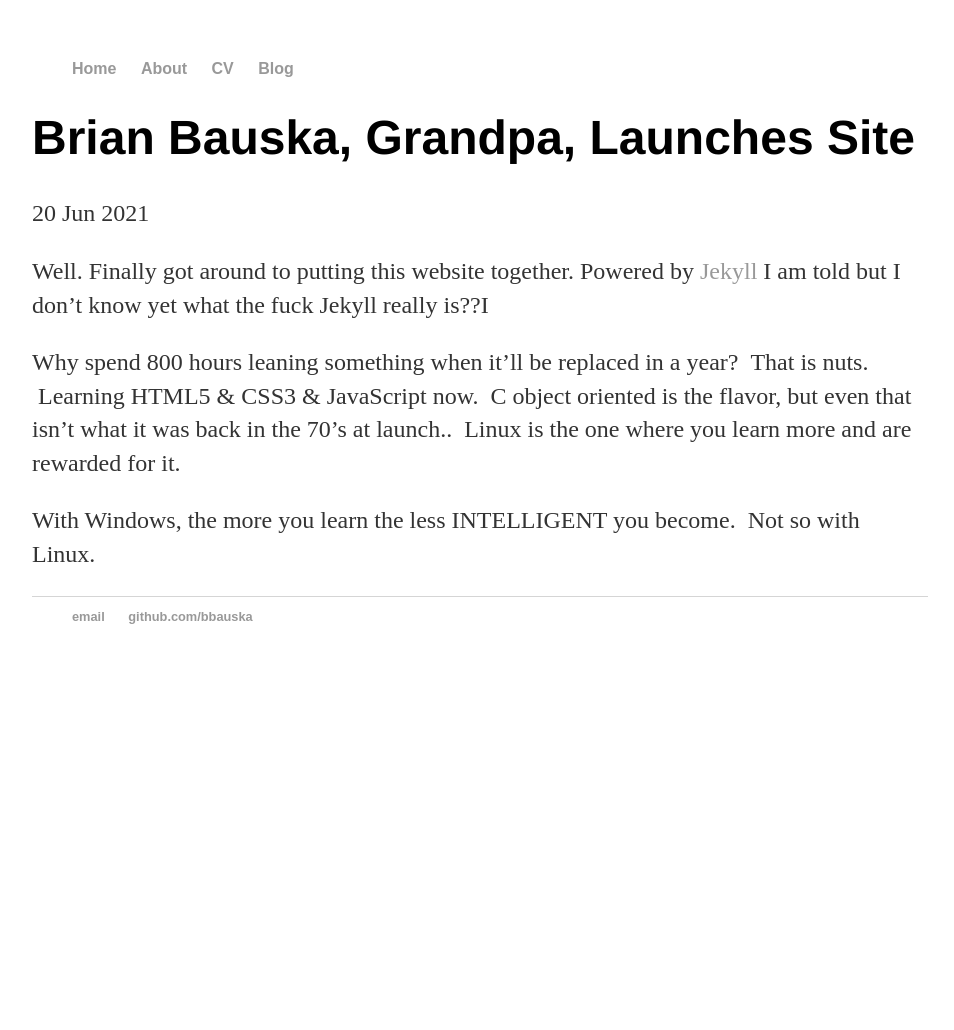
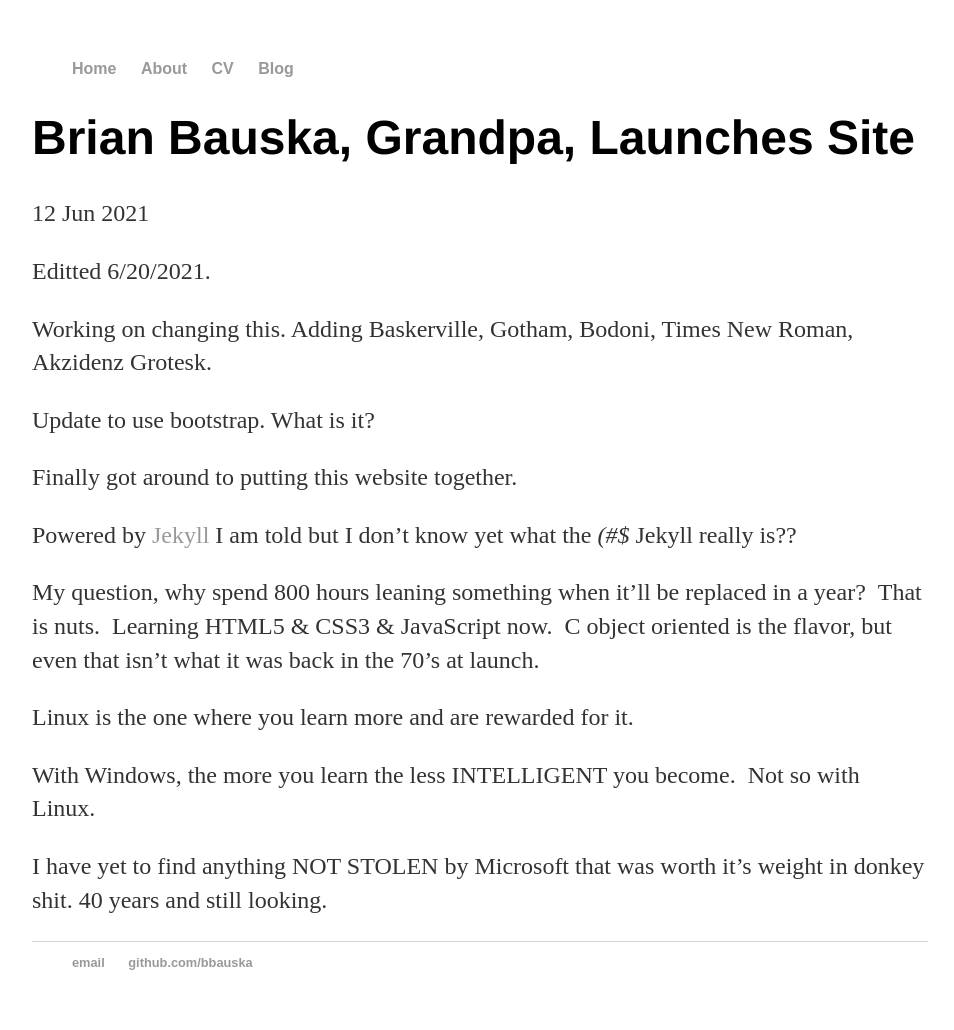
Before and after one commit to bbauska/bbauska.github.io, a Jekyll site: the page built from _posts/2021-06-12-brian-bauska-site-launched.md, in a window 1280 px wide. Shown: the whole page, without its empty margins (160-1114 px from the left). Built offline with Jekyll 4.4.1, drawn with Linux system fonts in a browser that asks for light colours; before the commit the page ends 900 px from its top, so only the background shows below that.

Commit message:
Update 2021-06-12-brian-bauska-site-launched.md

```diff
--- a/_posts/2021-06-12-brian-bauska-site-launched.md
+++ b/_posts/2021-06-12-brian-bauska-site-launched.md
@@ -2,12 +2,24 @@
 
 layout: post
 title: "Brian Bauska, Grandpa, Launches Site"
-date: 2021-06-20
+date: 2021-06-12
 
 ---
 
-Well. Finally got around to putting this website together. Powered by [Jekyll](http://jekyllrb.com) I am told but I don't know yet what the fuck Jekyll really is??I
+Editted 6/20/2021.
 
-Why spend 800 hours leaning something when it'll be replaced in a year?  That is nuts.  Learning HTML5 & CSS3 & JavaScript now.  C object oriented is the flavor, but even that isn't what it was back in the 70's at launch..  Linux is the one where you learn more and are rewarded for it.
+Working on changing this.  Adding Baskerville, Gotham, Bodoni, Times New Roman, Akzidenz Grotesk.
+
+Update to use bootstrap.  What is it?
+
+Finally got around to putting this website together.
+
+Powered by [Jekyll](http://jekyllrb.com) I am told but I don't know yet what the *(#$* Jekyll really is??
+
+My question, why spend 800 hours leaning something when it'll be replaced in a year?  That is nuts.  Learning HTML5 & CSS3 & JavaScript now.  C object oriented is the flavor, but even that isn't what it was back in the 70's at launch.
+
+Linux is the one where you learn more and are rewarded for it.
 
 With Windows, the more you learn the less INTELLIGENT you become.  Not so with Linux.
+
+I have yet to find anything NOT STOLEN by Microsoft that was worth it's weight in donkey shit.  40 years and still looking.
```
